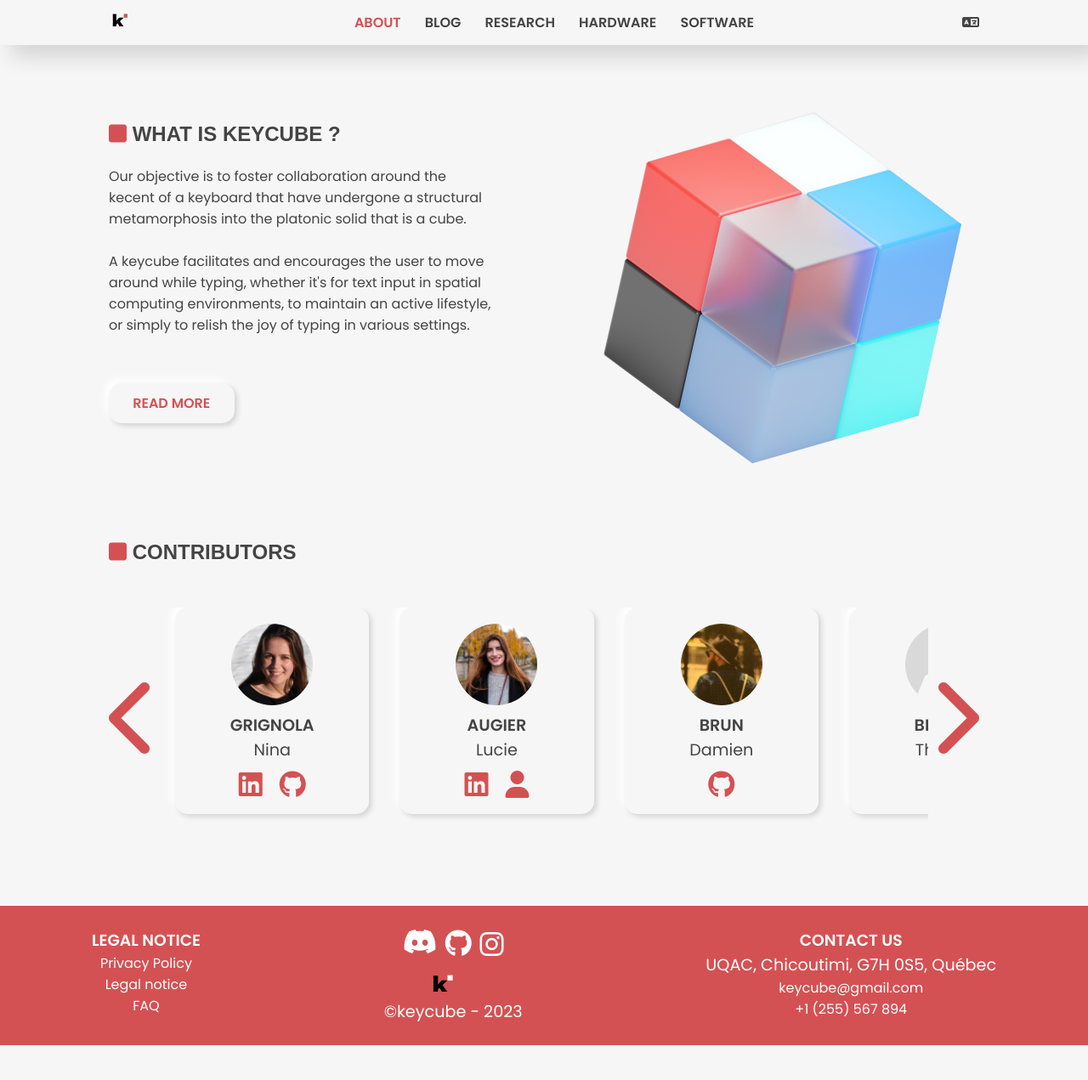
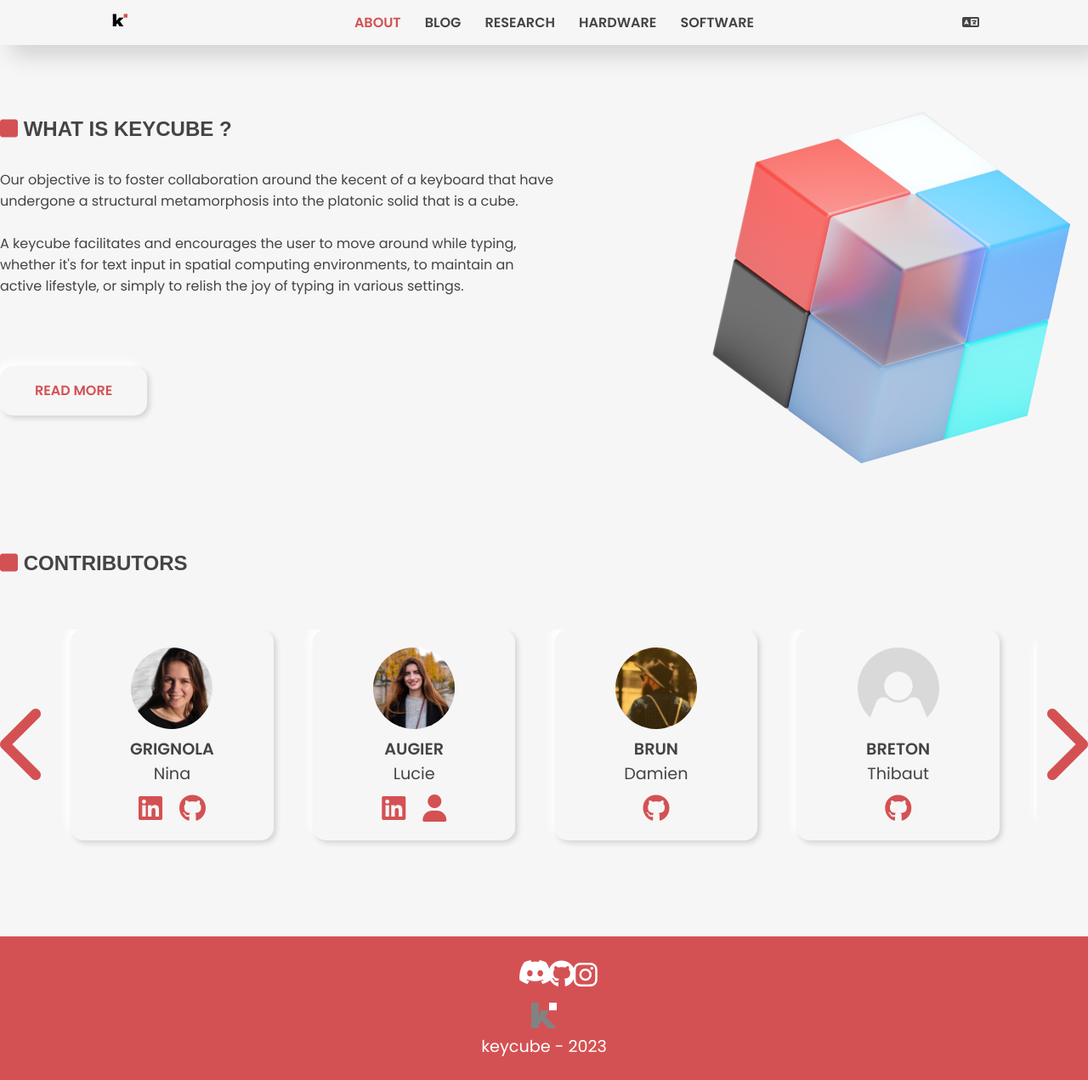
Before and after one commit to keycube/keycube.github.io, a Jekyll site: the page built from index.markdown, in a window 1280 px wide. Shown: the whole page at 85% size. Built offline with Jekyll 4.4.1, drawn with Linux system fonts in a browser that asks for light colours; nearby versions of some CDN libraries; some web fonts are replaced; before the commit the page ends 1230 px from its top, so only the background shows below that.

Commit message:
debut debug footer

```diff
--- a/_includes/footer.html
+++ b/_includes/footer.html
@@ -1,24 +1,15 @@
 <footer style="background-color: #{{page.color}};">
-	<div class="footer-part">
-		<h3>Legal notice</h3>
-		<a href="#">Privacy Policy</a>
-		<a href="#">Legal notice</a>
-		<a href="#">FAQ</a>
-	</div>
-	<div class="footer-part">
 		<div class="social-networks">
 			<a class="link-picto" href="#"><i class="fa-brands fa-discord fa-2x picto"></i></a>
 			<a class="link-picto" href="#"><i class="fa-brands fa-github fa-2x picto"></i></a>
 			<a class="link-picto" href="#"><i class="fa-brands fa-instagram fa-2x picto"></i></a>
 		</div>
-		<a href="#"><img src="../assets/img/logo.svg"/></a>
-		<p>©keycube - 2023</p>
+		<a href="#"><img class="logo_footer" src="../assets/img/logo/grey_wlogo.svg"/></a>
+		<p>keycube - 2023</p>
+</footer>
 
-	</div>
-	<div class="footer-part">
-		<h3>Contact us</h3>
-		<p>UQAC, Chicoutimi, G7H 0S5, Québec</p>
-		<a href="mailto:keycube@gmail.com">keycube@gmail.com</a>
-		<a href="tel:+1 (255) 567 894">+1 (255) 567 894</a>
-	</div>
-</footer>
+<script>
+	//recuperer l'annee en cours
+	var annee = new Date().getFullYear();
+	console.log(annee);
+</script>
--- a/_sass/main.scss
+++ b/_sass/main.scss
@@ -57,76 +57,41 @@ body{
 section{
 	display: flex;
 	flex-direction: column;
-	width: 80%;
-	margin: auto;
+	align-items: center;
+	justify-content: center;
+
+	width: 100%;
 	justify-content: space-around;
 }
 
-
-
 footer {
 	display: flex;
-	flex-direction: row;
-	justify-content: space-around;
-	align-items: start	;
-	// position: fixed;
-	// bottom: 0;
-	// left: 0;
+	flex-direction: column;
+	justify-content: center;
+	align-items: center;
+
 	width: 100%;
 	padding: 2% 0;
 
-	// // footer {
-	// 	position: absolute;
-	// 	bottom: 0;
-	// 	left: 0;
-	// 	right: 0;
-	// //   }
 
-
-}
-
-footer {
-	h3{
-		text-transform: uppercase;
-		font-weight: 600;
+	p {
 		color:white;
 	}
-	p {
-		color:white;
 
-	}
-	a{
-		text-decoration: none;
-		color:white;
-	}
-	a:hover{
-		text-decoration: none;
-		color:#444;
+	a {
+		text-align: center;
 	}
 
-	.link-picto{
-		// padding: 0 10%;
+	.logo_footer {
+		width: 10%;
 	}
-
-	.footer-part{
-		display: flex;
-		flex-direction: column;
-		align-items: center;
-		justify-content: center;
-	}
-
 
 	.social-networks{
 		display: flex;
 		flex-direction: row;
-		width: 30%;
 		justify-content:center;
 		align-items: center;
 
-	}
-
-	.social-networks a {
-		margin: 0 10%;
 	}
 
 	.picto{
```
Also changed, not shown: assets/img/logo/grey_wlogo.svg (added), 17 other files.
